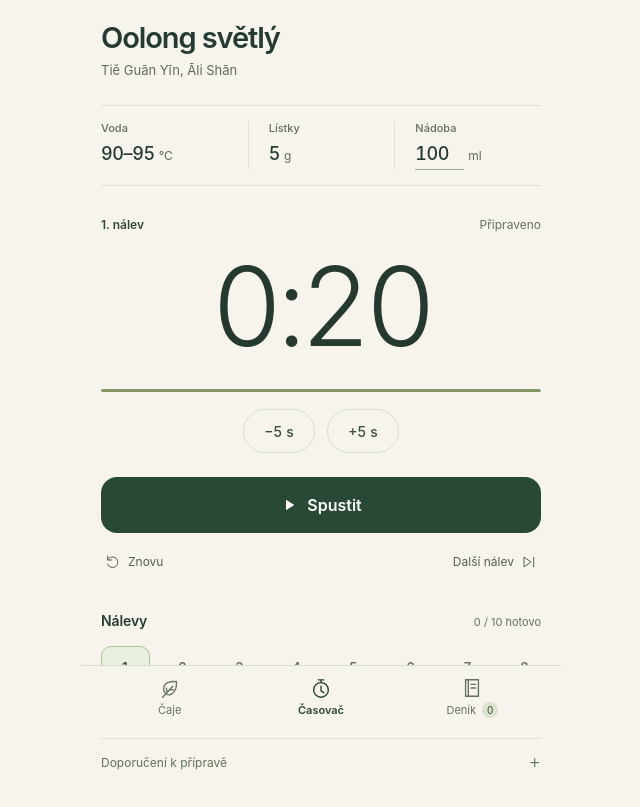
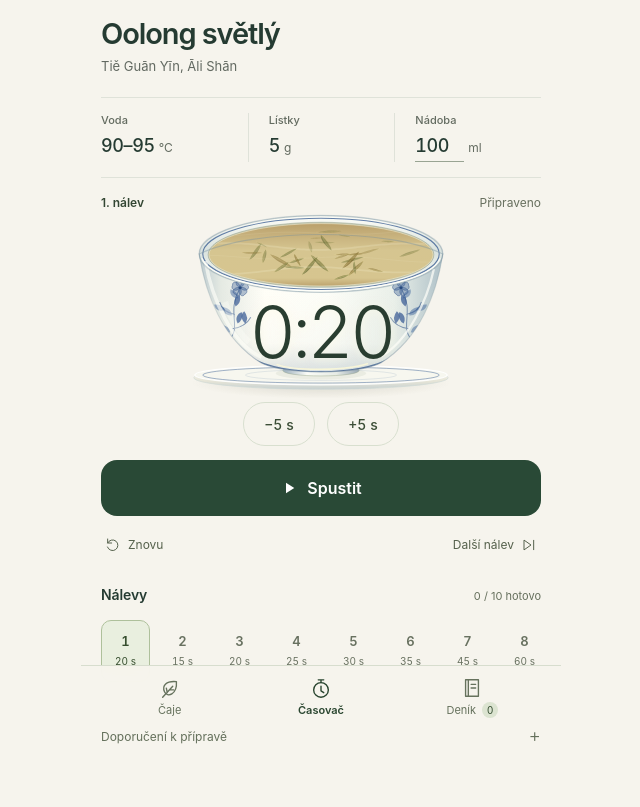
Before and after one commit to garyforsale/teatimer, a website with bundled scripts: page index.html in a window 1280 px wide. Both pictures are taken after a click on the button "Časovač". Shown: the part 71-878 px from the top of the page, without its empty margins (319-959 px from the left). Built offline with nearby package versions, Linux system fonts and the light colour scheme.

Commit message:
Animate porcelain tea cup with unfurling leaves and brewing progress

```diff
--- a/app.js
+++ b/app.js
@@ -9,8 +9,10 @@ import {
   nextInfusion,
   restoreSession,
 } from "./engine.mjs";
+import { createTeaScene } from "./tea-scene.mjs";
 
 const $ = (id) => document.getElementById(id);
+const teaScene = createTeaScene($("teaScene"));
 const esc = (value) =>
   String(value).replace(
     /[&<>"']/g,
@@ -376,6 +378,7 @@ function nl(value) {
 }
 function setView(next) {
   view = next;
+  teaScene.setVisible(next === "timer");
   $("workspace").dataset.view = next;
   document.querySelector(".app-shell").dataset.view = next;
   $("showCollection").setAttribute(
@@ -487,8 +490,13 @@ function updateClock() {
   const seconds = Math.ceil(session.remainingMs / 1000);
   $("timerTime").textContent = formatTime(seconds);
   $("timerTime").setAttribute("aria-label", `Zbývá ${secondsText(seconds)}`);
-  $("timerProgress").style.transform =
-    `scaleX(${session.remainingMs / (session.durations[session.index] * 1000)})`;
+  teaScene.update({
+    status: session.status,
+    progress:
+      1 - session.remainingMs / (session.durations[session.index] * 1000),
+    teaId: session.tea.id,
+    infusion: `${session.id}:${session.index}`,
+  });
   document.title =
     session.status === "running"
       ? `${formatTime(seconds)} · ${session.tea.name} — Gōng Fū Chá`
--- a/index.html
+++ b/index.html
@@ -174,6 +174,7 @@
                 ><span id="timerStatus" role="status">Připraveno</span>
               </div>
               <div class="timer-display">
+                <canvas id="teaScene" aria-hidden="true"></canvas>
                 <span
                   class="timer-time"
                   id="timerTime"
@@ -181,9 +182,6 @@
                   aria-label="Zbývá 20 sekund"
                   >0:20</span
                 >
-              </div>
-              <div class="timer-track" aria-hidden="true">
-                <div id="timerProgress"></div>
               </div>
               <div class="time-adjust">
                 <button id="lessTime" aria-label="Zkrátit nálev o 5 sekund">
--- a/package.json
+++ b/package.json
@@ -7,7 +7,7 @@
   "scripts": {
     "start": "python3 -m http.server 4173 --bind 127.0.0.1",
     "test": "node --test tests/engine.test.mjs",
-    "check": "node --check app.js && node --check engine.mjs && node --check sw.js"
+    "check": "node --check app.js && node --check engine.mjs && node --check tea-scene.mjs && node --check sw.js"
   },
   "engines": {
     "node": ">=20"
--- a/styles.css
+++ b/styles.css
@@ -512,7 +512,7 @@ input {
 
 /* The brewing view is a compact instrument, not a promotional card. */
 .timer-card {
-  padding: 24px 0 0;
+  padding: 20px 0 0;
   color: var(--ink);
 }
 .timer-card-top {
@@ -542,7 +542,7 @@ input {
   flex: none;
 }
 .preparation {
-  margin: 24px 0 0;
+  margin: 20px 0 0;
   padding: 15px 0;
   border-top: 1px solid #dfe2d9;
   border-bottom: 1px solid #dfe2d9;
@@ -605,7 +605,7 @@ input {
   appearance: none;
 }
 .timer-focus {
-  padding: 30px 0 24px;
+  padding: 16px 0 14px;
 }
 .timer-phase {
   display: flex;
@@ -623,37 +623,36 @@ input {
   font-weight: 400;
 }
 .timer-display {
-  display: flex;
-  justify-content: center;
-  align-items: center;
-  padding: 12px 0 22px;
+  position: relative;
+  height: 196px;
+  width: min(100%, 320px);
+  margin: -8px auto 0;
+  isolation: isolate;
+}
+#teaScene {
+  display: block;
+  width: 100%;
+  height: 100%;
+  pointer-events: none;
 }
 .timer-time {
-  display: block;
-  font: 300 clamp(82px, 25vw, 110px)/1.1 var(--sans);
+  position: absolute;
+  top: 49%;
+  left: 50%;
+  transform: translate(-50%, -6%);
+  font: 350 clamp(60px, 18vw, 72px)/1 var(--sans);
   font-variant-numeric: tabular-nums;
   font-feature-settings: "tnum";
-  letter-spacing: -6px;
-  color: #25392e;
-}
-.timer-track {
-  height: 3px;
-  background: #e0e5d9;
-  border-radius: 2px;
-  overflow: hidden;
-}
-#timerProgress {
-  height: 100%;
-  background: #829665;
-  transform-origin: left;
-  transition: transform 0.1s linear;
-  border-radius: 2px;
+  letter-spacing: -4px;
+  color: #293d30;
+  text-shadow: 0 1px 8px #fffbdf80;
+  pointer-events: none;
 }
 .time-adjust {
   display: flex;
   justify-content: center;
   gap: 12px;
-  margin-top: 17px;
+  margin-top: 2px;
 }
 .time-adjust button {
   min-width: 72px;
@@ -734,15 +733,12 @@ input {
 .timer-card[data-state="done"] .timer-time {
   color: #456d37;
 }
-.timer-card[data-state="done"] .timer-track {
-  background: #c4d6b3;
-}
 .infusions-heading {
   display: flex;
   align-items: baseline;
   justify-content: space-between;
   gap: 12px;
-  margin: 25px 0 12px;
+  margin: 16px 0 12px;
 }
 .infusions-heading h3 {
   font: 600 14px/1.4 var(--sans);
@@ -1239,13 +1235,14 @@ input {
     padding: 20px 0 18px;
   }
   .timer-display {
-    padding: 8px 0 13px;
+    height: 176px;
+    max-width: 288px;
   }
   .timer-time {
-    font-size: 86px;
+    font-size: 62px;
   }
   .time-adjust {
-    margin-top: 12px;
+    margin-top: 0;
   }
   .infusions-heading {
     margin-top: 16px;
@@ -1273,13 +1270,15 @@ input {
     padding: 16px 0 14px;
   }
   .timer-time {
-    font-size: 78px;
+    font-size: 50px;
+    letter-spacing: -3px;
   }
   .timer-display {
-    padding: 5px 0 10px;
+    height: 153px;
+    max-width: 245px;
   }
   .time-adjust {
-    margin-top: 10px;
+    margin-top: 0;
   }
   .start-button {
     min-height: 52px;
--- a/sw.js
+++ b/sw.js
@@ -1,6 +1,6 @@
 /* Bump this version whenever the app shell changes. Updates activate only once
    the previous version's tabs close; a brewing timer is never reloaded. */
-const CACHE_VERSION = "2026-09-26-iphone-v3";
+const CACHE_VERSION = "2026-09-26-iphone-v4";
 const CACHE_PREFIX = `tea-timer:${self.registration.scope}:`;
 const CACHE_NAME = `${CACHE_PREFIX}${CACHE_VERSION}`;
 const APP_SHELL = [
@@ -9,6 +9,7 @@ const APP_SHELL = [
   "./styles.css",
   "./app.js",
   "./engine.mjs",
+  "./tea-scene.mjs",
   "./manifest.webmanifest",
   "./assets/tea-still-life.webp",
   "./assets/icon.svg",
--- /dev/null
+++ b/tea-scene.mjs
@@ -0,0 +1,549 @@
+/* Decorative canvas only: the timer engine remains the source of time.
+   Geometry uses a 360 × 220 artboard; drawing is capped at 30 fps / 2× DPR. */
+const TAU = Math.PI * 2;
+const clamp = (n) => Math.max(0, Math.min(1, n));
+const mix = (a, b, t) => a.map((v, i) => Math.round(v + (b[i] - v) * t));
+const color = (rgb, alpha = 1) => `rgba(${rgb.join(",")},${alpha})`;
+const palettes = {
+  green: [151, 159, 66],
+  white: [198, 160, 80],
+  yellow: [193, 154, 39],
+  oolong_light: [184, 121, 31],
+  oolong_dark: [148, 70, 24],
+  red: [167, 68, 26],
+  sheng: [175, 137, 40],
+  shou: [111, 52, 24],
+  dancong: [183, 109, 30],
+};
+
+export function createTeaScene(canvas) {
+  const ctx = canvas.getContext("2d");
+  if (!ctx) return { update() {}, setVisible() {} };
+  const motion = matchMedia("(prefers-reduced-motion: reduce)");
+  const body = new Path2D(
+    "M 43,86 C 50,132 69,181 112,208 C 138,222 222,222 248,208 C 291,181 310,132 317,86 C 256,57 104,57 43,86 Z",
+  );
+  let state = {
+    status: "ready",
+    progress: 0,
+    teaId: "oolong_light",
+    infusion: "",
+  };
+  let shown = false,
+    intersecting = true,
+    frame = 0,
+    lastFrame = 0;
+  let elapsed = 0,
+    transition = 3,
+    strength = 0,
+    width = 360,
+    height = 250;
+  let sizeDirty = true;
+
+  function ellipse(x, y, rx, ry, fill, stroke, lineWidth = 1) {
+    ctx.beginPath();
+    ctx.ellipse(x, y, rx, ry, 0, 0, TAU);
+    if (fill) {
+      ctx.fillStyle = fill;
+      ctx.fill();
+    }
+    if (stroke) {
+      ctx.strokeStyle = stroke;
+      ctx.lineWidth = lineWidth;
+      ctx.stroke();
+    }
+  }
+  function gradient(x1, y1, x2, y2, stops) {
+    const g = ctx.createLinearGradient(x1, y1, x2, y2);
+    stops.forEach(([at, c]) => g.addColorStop(at, c));
+    return g;
+  }
+  function strokePath(path, paint, lineWidth = 1) {
+    ctx.strokeStyle = paint;
+    ctx.lineWidth = lineWidth;
+    ctx.stroke(path);
+  }
+  function leaf(
+    x,
+    y,
+    length,
+    angle,
+    openness,
+    alpha,
+    variant = 0,
+    flatten = 1,
+  ) {
+    ctx.save();
+    ctx.translate(x, y);
+    ctx.scale(1, flatten);
+    ctx.rotate(angle);
+    const w = length * (0.08 + openness * 0.16);
+    const bend = (variant % 2 ? 1 : -1) * length * 0.08;
+    const leafColor = variant % 3 ? [71, 83, 32] : [114, 87, 31];
+    ctx.beginPath();
+    ctx.moveTo(-length / 2, 0);
+    ctx.bezierCurveTo(
+      -length * 0.2,
+      -w,
+      length * 0.24,
+      -w * 1.12 + bend,
+      length / 2,
+      bend,
+    );
+    ctx.bezierCurveTo(
+      length * 0.08,
+      w * 0.95 + bend,
+      -length * 0.3,
+      w * 0.65,
+      -length / 2,
+      0,
+    );
+    ctx.fillStyle = gradient(0, -w, 0, w, [
+      [0, color(leafColor, alpha)],
+      [1, color(mix(leafColor, [137, 125, 61], 0.4), alpha * 0.85)],
+    ]);
+    ctx.fill();
+    // A lighter folded half, central rib and branching veins, without outlines.
+    ctx.beginPath();
+    ctx.moveTo(-length / 2, 0);
+    ctx.quadraticCurveTo(0, bend * 0.8 - w * 0.15, length / 2, bend);
+    ctx.bezierCurveTo(
+      length * 0.08,
+      w * 0.95 + bend,
+      -length * 0.3,
+      w * 0.65,
+      -length / 2,
+      0,
+    );
+    ctx.fillStyle = color([171, 163, 90], alpha * 0.3);
+    ctx.fill();
+    ctx.beginPath();
+    ctx.moveTo(-length / 2 - 2, -0.5);
+    ctx.quadraticCurveTo(0, bend * 0.8 - w * 0.15, length / 2, bend);
+    ctx.strokeStyle = color([224, 212, 144], alpha * 0.7);
+    ctx.lineWidth = 0.65;
+    ctx.stroke();
+    if (openness > 0.12) {
+      ctx.beginPath();
+      for (let i = 1; i <= 4; i++) {
+        const q = i / 5,
+          vx = (q - 0.5) * length,
+          vy = bend * q;
+        const reach = Math.sin(q * Math.PI) * w * 0.7;
+        ctx.moveTo(vx - length * 0.08, vy);
+        ctx.quadraticCurveTo(
+          vx,
+          vy - reach * 0.5,
+          vx + length * 0.04,
+          vy - reach,
+        );
+        ctx.moveTo(vx - length * 0.08, vy);
+        ctx.quadraticCurveTo(
+          vx,
+          vy + reach * 0.4,
+          vx + length * 0.04,
+          vy + reach * 0.68,
+        );
+      }
+      ctx.strokeStyle = color([211, 205, 134], alpha * 0.36);
+      ctx.lineWidth = 0.4;
+      ctx.stroke();
+    }
+    ctx.restore();
+  }
+  function porcelainSprig(x, y, mirror) {
+    ctx.save();
+    ctx.translate(x, y);
+    ctx.scale(mirror, 1);
+    // Tapered cobalt brushwork, with small irregularities in the painted glaze.
+    const branch = new Path2D(
+      "M -9,40 C 10,25 -10,8 5,-19 M -3,25 Q 12,23 18,12 M 0,9 Q -14,6 -17,-5",
+    );
+    strokePath(branch, "rgba(40,77,132,.55)", 1.15);
+    const leaves = [
+      [-5, 29, -0.6],
+      [3, 19, 0.7],
+      [-3, 10, -0.5],
+      [1, 0, 0.65],
+      [4, -9, -0.4],
+      [12, 19, 0.2],
+      [-11, 4, -0.8],
+    ];
+    leaves.forEach(([lx, ly, a], i) => {
+      ctx.save();
+      ctx.translate(lx, ly);
+      ctx.rotate(a);
+      ctx.beginPath();
+      ctx.moveTo(0, 0);
+      ctx.bezierCurveTo(-5, -2, -8, -8, -4, -13);
+      ctx.quadraticCurveTo(3, -7, 0, 0);
+      ctx.fillStyle = i % 2 ? "rgba(42,80,142,.67)" : "rgba(51,91,151,.45)";
+      ctx.fill();
+      ctx.restore();
+    });
+    ctx.translate(6, -21);
+    for (let i = 0; i < 5; i++) {
+      ctx.save();
+      ctx.rotate((i * TAU) / 5);
+      ctx.beginPath();
+      ctx.moveTo(0, 0);
+      ctx.bezierCurveTo(-7, -3, -5, -10, 0, -9);
+      ctx.bezierCurveTo(5, -11, 7, -3, 0, 0);
+      ctx.fillStyle = "rgba(48,87,145,.34)";
+      ctx.fill();
+      ctx.strokeStyle = "rgba(37,73,130,.65)";
+      ctx.lineWidth = 0.7;
+      ctx.stroke();
+      ctx.restore();
+    }
+    ellipse(0, 0, 1.8, 1.8, "rgba(34,69,123,.8)");
+    ctx.restore();
+  }
+  function draw() {
+    if (sizeDirty) {
+      const box = canvas.getBoundingClientRect();
+      if (!box.width || !box.height) return;
+      width = box.width;
+      height = box.height;
+      const dpr = Math.min(devicePixelRatio || 1, 2);
+      canvas.width = Math.round(width * dpr);
+      canvas.height = Math.round(height * dpr);
+      sizeDirty = false;
+    }
+    ctx.setTransform(
+      canvas.width / 360,
+      0,
+      0,
+      canvas.height / 220,
+      0,
+      (-canvas.height * 30) / 220,
+    );
+    ctx.clearRect(0, 30, 360, 220);
+    const active = state.status === "running";
+    const t = motion.matches ? 0 : elapsed;
+    const extract = 0.12 + strength * 0.88;
+    const tea = mix(
+      [221, 207, 155],
+      palettes[state.teaId] || palettes.oolong_light,
+      extract,
+    );
+    const deep = mix(tea, [116, 71, 23], 0.31);
+    const surfaceY = 87 + Math.sin(t * 1.6) * (active ? 0.8 : 0);
+
+    // Contact shadow, thin porcelain saucer and raised foot.
+    ctx.save();
+    ctx.translate(180, 231);
+    ctx.scale(1, 0.12);
+    const shadow = ctx.createRadialGradient(0, 0, 5, 0, 0, 146);
+    shadow.addColorStop(0, "rgba(80,76,43,.16)");
+    shadow.addColorStop(1, "rgba(80,76,43,0)");
+    ellipse(0, 0, 146, 146, shadow);
+    ctx.restore();
+    ellipse(
+      180,
+      225,
+      143,
+      13,
+      gradient(0, 212, 0, 238, [
+        [0, "#fdfcf7"],
+        [0.65, "#e6e5d7"],
+        [1, "#c7d0d1"],
+      ]),
+      "#ced8d6",
+      0.7,
+    );
+    ellipse(180, 222, 142, 11, "#f7f7ef", "rgba(255,255,255,.9)", 1.4);
+    ellipse(180, 222, 133, 9, null, "rgba(42,80,139,.48)", 1);
+    ellipse(180, 222, 85, 6, null, "rgba(42,80,139,.18)", 0.7);
+    ellipse(180, 220, 51, 7, "rgba(121,133,108,.1)");
+    ellipse(
+      180,
+      217,
+      43,
+      6,
+      gradient(140, 0, 222, 0, [
+        [0, "#a4b6c2"],
+        [0.3, "#fbfcf7"],
+        [0.7, "#e6ebe5"],
+        [1, "#9cabb6"],
+      ]),
+      "rgba(156,170,140,.5)",
+    );
+
+    // Opaque glazed porcelain. The moving tea is visible only inside the rim.
+    ctx.fillStyle = gradient(43, 0, 317, 0, [
+      [0, "#bdcbd0"],
+      [0.09, "#e5eae3"],
+      [0.27, "#fffef7"],
+      [0.53, "#fcfdf7"],
+      [0.8, "#eaf0e9"],
+      [1, "#afc1c8"],
+    ]);
+    ctx.fill(body);
+    ctx.save();
+    ctx.clip(body);
+    ctx.fillStyle = gradient(0, 108, 0, 220, [
+      [0, "rgba(248,251,244,0)"],
+      [0.7, "rgba(127,151,166,.03)"],
+      [1, "rgba(101,129,150,.25)"],
+    ]);
+    ctx.fillRect(40, 85, 280, 139);
+    porcelainSprig(83, 145, 1);
+    porcelainSprig(276, 145, -1);
+    strokePath(
+      new Path2D("M 101,203 C 137,224 223,224 259,203"),
+      "rgba(39,78,137,.72)",
+      2.1,
+    );
+    strokePath(
+      new Path2D("M 108,207 C 145,226 215,226 252,207"),
+      "rgba(39,78,137,.33)",
+      0.8,
+    );
+    ctx.restore();
+    ellipse(
+      180,
+      86,
+      137,
+      43,
+      gradient(0, 43, 0, 129, [
+        [0, "#fdfdf6"],
+        [0.46, "#d9e2de"],
+        [1, "#fffff9"],
+      ]),
+      "#b8c7c9",
+      0.8,
+    );
+    ellipse(180, 86, 133, 40, null, "rgba(39,78,137,.7)", 1.2);
+    ellipse(180, 87, 127, 36.5, "#bcc5ae", "rgba(155,164,145,.6)", 1);
+
+    // Elliptical tea surface, delicate meniscus and moving reflected light.
+    ellipse(
+      180,
+      surfaceY,
+      126,
+      35,
+      gradient(0, 52, 0, 123, [
+        [0, color(deep, 0.95)],
+        [0.42, color(tea, 0.88)],
+        [0.86, color(tea, 0.91)],
+        [1, color(deep, 0.96)],
+      ]),
+      color(deep, 0.38),
+      0.8,
+    );
+    ctx.save();
+    ctx.beginPath();
+    ctx.ellipse(180, surfaceY, 125, 34, 0, 0, TAU);
+    ctx.clip();
+    // Leaves at several depths: gentle circulation and gradual unfurling.
+    for (let i = 0; i < 25; i++) {
+      const phase = i * 2.399 + t * (0.1 + (i % 4) * 0.014);
+      const depth = (Math.sin(phase) + 1) / 2;
+      const radius = 24 + (i % 7) * 13;
+      leaf(
+        180 + Math.cos(phase) * radius,
+        surfaceY + Math.sin(phase) * (6 + (i % 6) * 4.2),
+        15 + (i % 5) * 4 + strength * 10,
+        Math.sin(phase * 0.8) * 0.8 + i * 1.9,
+        0.15 + strength * 0.85,
+        0.27 + depth * 0.33,
+        i,
+        0.55 + depth * 0.25,
+      );
+    }
+    for (let i = 0; i < 4; i++) {
+      const phase = t * 0.45 + i * 1.7;
+      ctx.beginPath();
+      for (let x = 53; x <= 308; x += 3) {
+        const y =
+          surfaceY -
+          24 +
+          i * 14 +
+          Math.sin(x * 0.035 + phase) * 2.5 +
+          Math.sin(x * 0.018 - phase) * 2;
+        if (x === 53) ctx.moveTo(x, y);
+        else ctx.lineTo(x, y);
+      }
+      ctx.strokeStyle = `rgba(255,255,230,${0.09 + (i % 2) * 0.08})`;
+      ctx.lineWidth = 1 + (i % 2);
+      ctx.stroke();
+    }
+    // Expanding ripples on start and finish, continuous very faint rings while brewing.
+    for (let i = 0; i < 3; i++) {
+      const phase = transition * 0.56 - i * 0.19;
+      const repeat = (t * 0.22 + i * 0.31) % 1;
+      const q = phase >= 0 && phase <= 1 ? phase : active ? repeat : -1;
+      if (q < 0) continue;
+      ellipse(
+        179 + Math.sin(t) * 4,
+        surfaceY,
+        8 + q * 124,
+        2 + q * 34,
+        null,
+        `rgba(255,253,221,${(1 - q) * (state.status === "done" ? 0.8 : 0.38)})`,
+        0.75,
+      );
+    }
+    for (let i = 0; i < 5; i++) {
+      const phase = t * (0.09 + (i % 3) * 0.018) + i * 2.4;
+      leaf(
+        180 + Math.cos(phase) * (38 + (i % 4) * 21),
+        surfaceY + Math.sin(phase) * (14 + (i % 2) * 7),
+        19 + (i % 3) * 6 + strength * 8,
+        phase * 0.5 + i,
+        0.2 + strength * 0.8,
+        0.48,
+        i,
+        0.62,
+      );
+    }
+    ctx.restore();
+    ellipse(180, surfaceY, 126, 35, null, "rgba(255,253,230,.5)", 1);
+
+    // Glaze highlights follow the curvature of the opaque porcelain.
+    strokePath(
+      body,
+      gradient(0, 83, 0, 222, [
+        [0, "rgba(117,143,157,.4)"],
+        [0.45, "rgba(136,155,160,.2)"],
+        [1, "rgba(99,124,148,.5)"],
+      ]),
+      1.25,
+    );
+    const left = new Path2D("M 50,94 C 57,137 81,188 113,202");
+    strokePath(left, "rgba(255,255,249,.64)", 4);
+    const right = new Path2D("M 307,103 C 299,140 278,183 248,201");
+    strokePath(right, "rgba(255,255,249,.7)", 2.6);
+    strokePath(
+      new Path2D("M 72,140 C 79,160 89,176 99,185"),
+      "rgba(255,255,249,.33)",
+      7,
+    );
+    strokePath(
+      new Path2D("M 130,210 C 152,218 210,217 233,209"),
+      "rgba(255,252,216,.8)",
+      1.6,
+    );
+
+    // Elapsed time traces the lip, independently of the decorative fluid motion.
+    ellipse(180, 86, 137, 43, null, "rgba(83,109,136,.2)", 1.6);
+    if (state.progress > 0) {
+      ctx.beginPath();
+      ctx.ellipse(
+        180,
+        86,
+        137,
+        43,
+        0,
+        -Math.PI / 2,
+        -Math.PI / 2 + TAU * state.progress,
+      );
+      ctx.strokeStyle = color(mix(tea, [94, 101, 49], 0.3), 0.85);
+      ctx.lineWidth = 2;
+      ctx.lineCap = "round";
+      ctx.stroke();
+      const angle = -Math.PI / 2 + TAU * state.progress;
+      ellipse(
+        180 + Math.cos(angle) * 137,
+        86 + Math.sin(angle) * 43,
+        2.4,
+        2.4,
+        "#fffcdf",
+        color(deep, 0.6),
+        0.65,
+      );
+    }
+    // The white front lip finishes the depth ordering.
+    ctx.beginPath();
+    ctx.ellipse(180, 86, 135, 41.5, 0, 0.12, Math.PI - 0.12);
+    ctx.strokeStyle = "rgba(255,255,250,.84)";
+    ctx.lineWidth = 1.4;
+    ctx.stroke();
+  }
+  function allowed() {
+    return shown && intersecting && document.visibilityState !== "hidden";
+  }
+  function needsMotion() {
+    return (
+      !motion.matches &&
+      (state.status === "running" ||
+        (state.status === "done" && transition < 2.6))
+    );
+  }
+  function tick(now) {
+    frame = 0;
+    if (!allowed()) {
+      lastFrame = 0;
+      return;
+    }
+    const dt = lastFrame ? (now - lastFrame) / 1000 : 1 / 30;
+    if (lastFrame && dt < 1 / 30 - 0.002) {
+      frame = requestAnimationFrame(tick);
+      return;
+    }
+    lastFrame = now;
+    const step = Math.min(dt, 0.08);
+    if (needsMotion()) {
+      elapsed += step;
+      transition += step;
+    }
+    strength = motion.matches
+      ? state.progress
+      : strength + (state.progress - strength) * Math.min(1, step * 5);
+    draw();
+    if (needsMotion()) frame = requestAnimationFrame(tick);
+    else lastFrame = 0;
+  }
+  function requestDraw() {
+    if (allowed() && !frame) frame = requestAnimationFrame(tick);
+  }
+  function stop() {
+    cancelAnimationFrame(frame);
+    frame = 0;
+    lastFrame = 0;
+  }
+  new ResizeObserver(() => {
+    sizeDirty = true;
+    requestDraw();
+  }).observe(canvas);
+  new IntersectionObserver(([entry]) => {
+    intersecting = entry.isIntersecting;
+    if (intersecting) requestDraw();
+    else stop();
+  }).observe(canvas);
+  document.addEventListener("visibilitychange", () => {
+    if (document.visibilityState === "hidden") stop();
+    else requestDraw();
+  });
+  window.addEventListener("pagehide", stop);
+  window.addEventListener("pageshow", requestDraw);
+  motion.addEventListener("change", () => {
+    stop();
+    requestDraw();
+  });
+  return {
+    update(next) {
+      const changed =
+        state.status !== next.status || state.infusion !== next.infusion;
+      if (state.infusion !== next.infusion || next.status === "ready") {
+        elapsed = 0;
+        strength = next.progress;
+      }
+      if (changed)
+        transition =
+          next.status === "running" || next.status === "done" ? 0 : 3;
+      state = { ...next, progress: clamp(next.progress) };
+      // Pausing freezes the exact composition of the leaves and water.
+      if (next.status === "paused") stop();
+      requestDraw();
+    },
+    setVisible(visible) {
+      shown = visible;
+      if (visible) {
+        sizeDirty = true;
+        requestDraw();
+      } else stop();
+    },
+  };
+}
```
Also changed, not shown: README.md, manifest.webmanifest.
